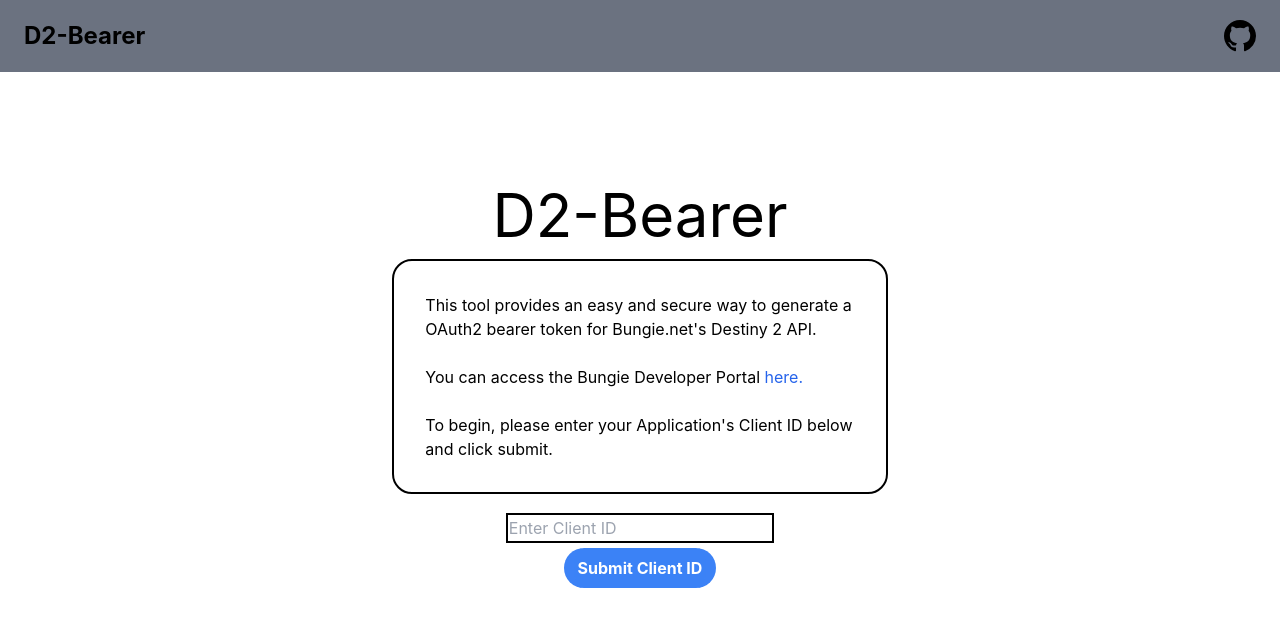
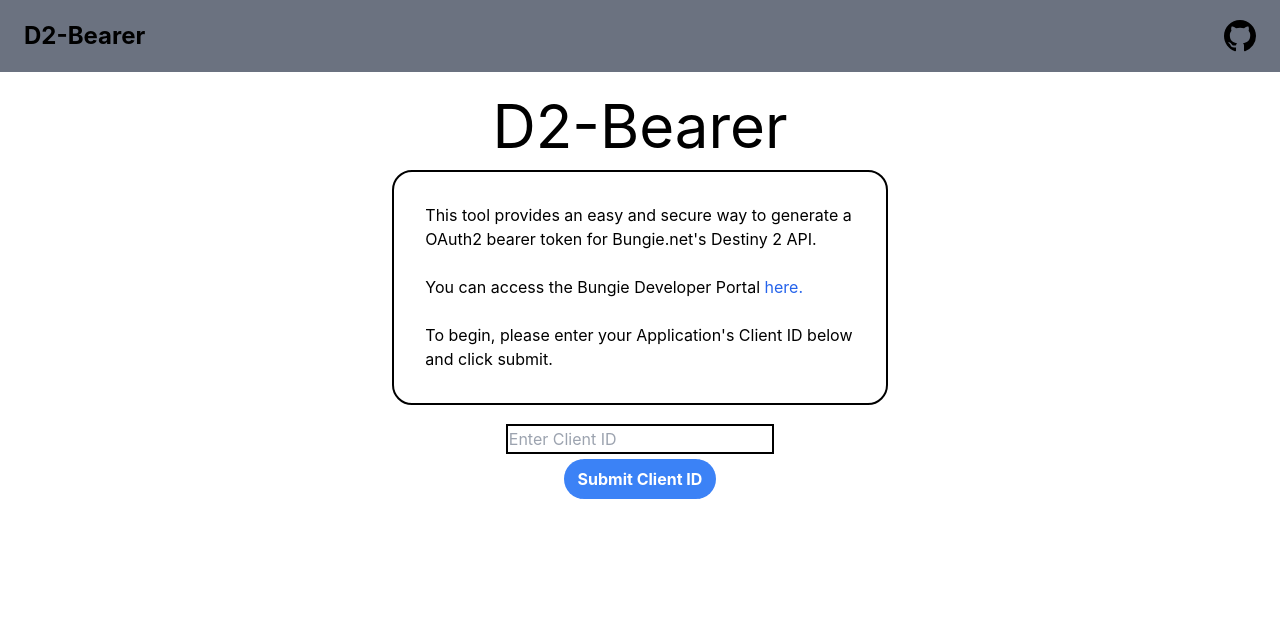
Before and after one commit to tlstommy/d2bearer, a React (Create React App) app: page / in a window 1280 px wide. Shown: the top 626 px of the page. Built offline with nearby package versions, Linux system fonts and the light colour scheme.

Commit message:
commit reformat

```diff
--- a/package.json
+++ b/package.json
@@ -38,8 +38,5 @@
       "last 1 firefox version",
       "last 1 safari version"
     ]
-  },
-  "devDependencies": {
-
   }
 }
--- a/src/components/Container.js
+++ b/src/components/Container.js
@@ -102,7 +102,7 @@
       setButtonTextData("Submit Client ID");
       setInputDataPlaceholder("Enter Client ID");
     }
-    setData()
+    setData();
   }, []);
 
   //update input data for each step
@@ -110,6 +110,7 @@
     //https://beta.reactjs.org/learn
     //set the setInputData var from above to e
     setInputData(e);
+
     if(stepCounter === 0){
       setCliID(e);
     } else if(stepCounter === 1){
@@ -202,6 +203,7 @@
                   <summary class="text-sm font-medium text-black sm:col-span-1">
                     <h2>Click to view Full JSON Response</h2>
                   </summary>
+                  <br></br>
                   <p class="text-sm text-white px-5 py-6 bg-slate-700 break-all">
                     <code>{JSON.stringify(postResponseJSON,null,2)+"\n"}</code>
                   </p>
@@ -251,7 +253,6 @@
   return (
     <div>
       <Navbar/>
-
       <main className="place-items-center flex">
         <div className="m-auto">
           <div className="title text-center">
@@ -269,9 +270,9 @@
             </div>
           </form>
         </div>
-
       </main>
-      <div></div>
+      <br />
+      <br />
     </div>
   );
 }
--- a/src/components/Navbar.js
+++ b/src/components/Navbar.js
@@ -1,4 +1,5 @@
 import { Github } from 'react-bootstrap-icons'
+
 
 export default function Navbar() {
     return (
@@ -9,7 +10,7 @@
               <b>D2-Bearer</b>
             </div>
             <div class="flex items-center lg:order-2">
-                <b><Github size={32}/></b>
+                <a href="https://github.com/lulamae12/d2bearer"><Github size={32}/></a>
             </div>
           </div>
         </nav>
--- a/src/components/TextBox.js
+++ b/src/components/TextBox.js
@@ -2,7 +2,7 @@
 export default function TextBox(props) {
     return (
       <div className="textBox break-normal">
-        <p>{props.textboxText}</p>
+        <span id="textBoxSpan">{props.textboxText}</span>
       </div>
     );
 }
--- a/src/index.css
+++ b/src/index.css
@@ -42,6 +42,7 @@
   margin: 2rem;
   white-space: pre-wrap;
   width: 36vw;
+  height: max-content;
 
 }
 
@@ -68,7 +69,7 @@
 }
 
 .title{
-  margin-top: 20%;
+  margin-top: 3%;
 
 }
 
```
